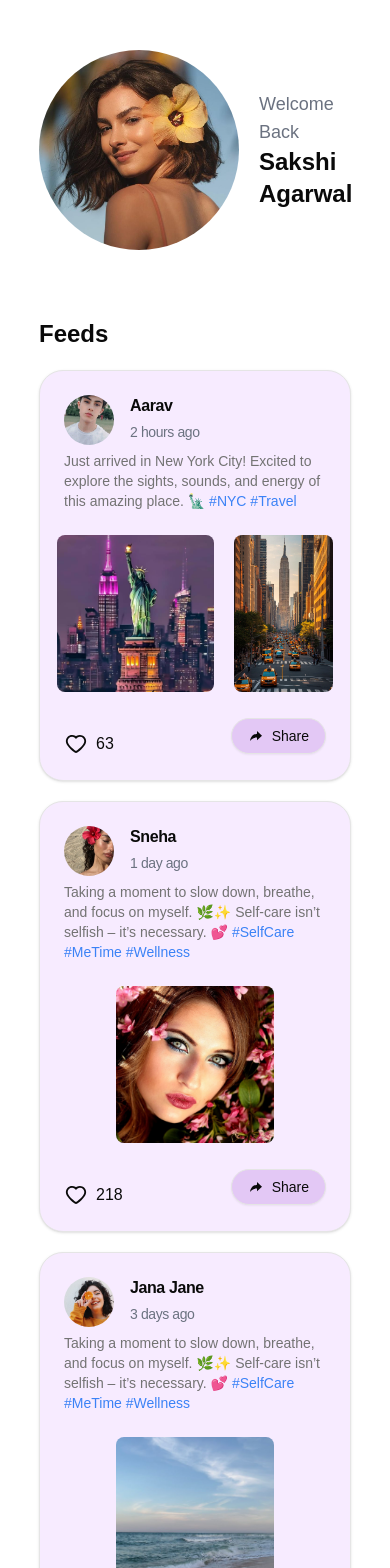
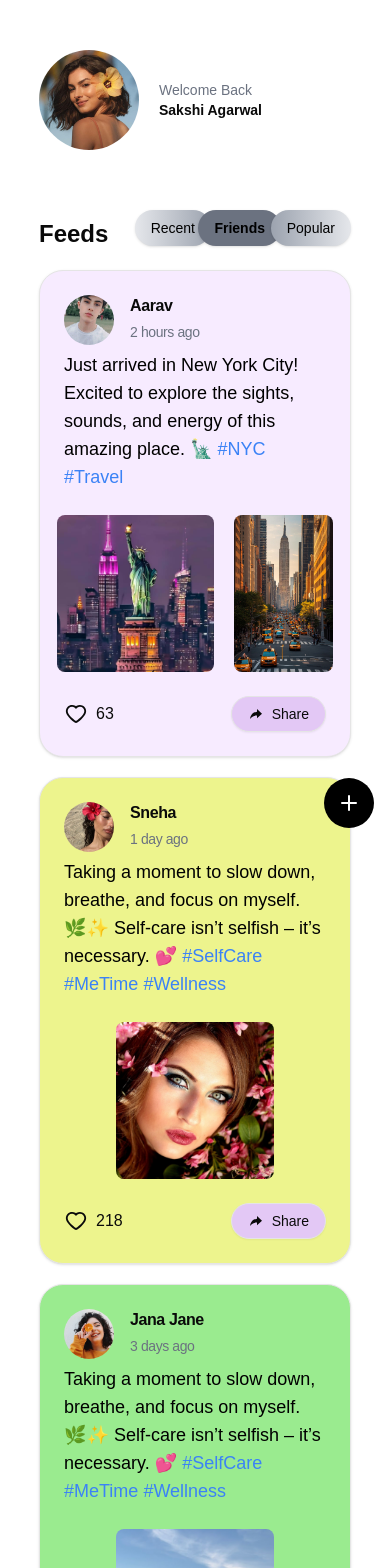
Before and after one commit to Shwetha-KP/Social-Media, a Next.js app: page /feed in a window 390 px wide. Shown: the top 1568 px of the page. Built offline with nearby package versions, Linux system fonts and the light colour scheme.

Commit message:
feat: add userProfile page

```diff
--- a/package.json
+++ b/package.json
@@ -22,6 +22,7 @@
     "react-icons": "^5.4.0",
     "react-router-dom": "^7.0.2",
     "react-share": "^5.1.1",
+    "react-share-social": "^0.1.60",
     "react-spinners": "^0.15.0",
     "tailwind-merge": "^2.5.5",
     "tailwindcss-animate": "^1.0.7"
--- a/src/app/feed/page.tsx
+++ b/src/app/feed/page.tsx
@@ -1,50 +1,19 @@
-"use client";
+"use client"
 import React, { useState } from "react";
-import {
-  Card,
-  CardContent,
-  CardDescription,
-  CardFooter,
-  CardHeader,
-  CardTitle,
-} from "@/components/ui/card";
-import { Copy } from "lucide-react";
-
+import { ShareSocial } from "react-share-social";
+import { Card, CardContent, CardDescription, CardFooter, CardHeader, CardTitle } from "@/components/ui/card";
+import { Plus } from "lucide-react";
 import { Button } from "@/components/ui/button";
-import {
-  Dialog,
-  DialogClose,
-  DialogContent,
-  DialogDescription,
-  DialogFooter,
-  DialogHeader,
-  DialogTitle,
-  DialogTrigger,
-} from "@/components/ui/dialog";
-import { Input } from "@/components/ui/input";
-import { Label } from "@/components/ui/label";
-import {
-  EmailShareButton,
-  FacebookShareButton,
-  InstapaperShareButton,
-  LinkedinShareButton,
-  MailruShareButton,
-  PinterestShareButton,
-  TelegramShareButton,
-  TwitterShareButton,
-  WhatsappShareButton,
-  WorkplaceShareButton,
-} from "react-share";
+import { Dialog, DialogClose, DialogContent, DialogFooter, DialogHeader, DialogTitle, DialogTrigger } from "@/components/ui/dialog";
+import Link from "next/link";
 import Image from "next/image";
-// import { Heart } from "lucide-react";
-import { AiFillHeart } from "react-icons/ai";
-import { AiOutlineHeart } from "react-icons/ai";
+import { AiOutlineHeart, AiFillHeart } from "react-icons/ai";
 import { IoMdShareAlt } from "react-icons/io";
 
 const profileImage = "/assets/profileImage.jpg";
 const aaravProfile = "/assets/aaravProfile.jpg";
+const snehaProfile = "/assets/snehaProfile.jpg";
 const janeProfile = "/assets/image6.jpg";
-const snehaProfile = "/assets/snehaProfile.jpg";
 const robertProfile = "/assets/robertProfile.jpg";
 const riyonaProfile = "/assets/image1.jpg";
 const postImage1 = "/assets/postImage1.jpg";
@@ -60,11 +29,10 @@ const cardData = [
     profile: aaravProfile,
     status: "2 hours ago",
     post: [postImage1, postImage2],
-    description:
-      "Just arrived in New York City! Excited to explore the sights, sounds, and energy of this amazing place. 🗽 #NYC #Travel",
+    description: "Just arrived in New York City! Excited to explore the sights, sounds, and energy of this amazing place. 🗽 #NYC #Travel",
     likes: 63,
-    liked:false,
-
+    liked: false,
+    background:"#F7EBFF"
   },
   {
     id: 2,
@@ -72,10 +40,10 @@ const cardData = [
     profile: snehaProfile,
     status: "1 day ago",
     post: postImage3,
-    description:
-      "Taking a moment to slow down, breathe, and focus on myself. 🌿✨ Self-care isn’t selfish – it’s necessary. 💕 #SelfCare #MeTime #Wellness",
+    description: "Taking a moment to slow down, breathe, and focus on myself. 🌿✨ Self-care isn’t selfish – it’s necessary. 💕 #SelfCare #MeTime #Wellness",
     likes: 218,
-    liked:false,
+    liked: false,
+    background:"#edf48d"
   },
   {
     id: 3,
@@ -83,21 +51,22 @@ const cardData = [
     profile: janeProfile,
     status: "3 days ago",
     post: postImage4,
-    description:
-      "Taking a moment to slow down, breathe, and focus on myself. 🌿✨ Self-care isn’t selfish – it’s necessary. 💕 #SelfCare #MeTime #Wellness",
+    description: "Taking a moment to slow down, breathe, and focus on myself. 🌿✨ Self-care isn’t selfish – it’s necessary. 💕 #SelfCare #MeTime #Wellness",
     likes: 582,
-    liked:false,
+    liked: false,
+    background:"#9aeb8f"
   },
   {
     id: 4,
     name: "Robert Bend",
     profile: robertProfile,
-    status: "12 minnutes ago",
+    status: "12 minutes ago",
     post: postImage5,
-    description:
-      "Taking a moment to slow down, breathe, and focus on myself. 🌿✨ Self-care isn’t selfish – it’s necessary. 💕 #SelfCare #MeTime #Wellness",
+    description: "Taking a moment to slow down, breathe, and focus on myself. 🌿✨ Self-care isn’t selfish – it’s necessary. 💕 #SelfCare #MeTime #Wellness",
     likes: 19,
-    liked:false,
+    liked: false,
+    background:"#d1eaf6"
+
   },
   {
     id: 5,
@@ -105,13 +74,13 @@ const cardData = [
     profile: riyonaProfile,
     status: "5 hours ago",
     post: postImage6,
-    description:
-      "Taking a moment to slow down, breathe, and focus on myself. 🌿✨ Self-care isn’t selfish – it’s necessary. 💕 #SelfCare #MeTime #Wellness",
+    description: "Taking a moment to slow down, breathe, and focus on myself. 🌿✨ Self-care isn’t selfish – it’s necessary. 💕 #SelfCare #MeTime #Wellness",
     likes: 82,
-    liked:false,
+    liked: false,
+    background:"#f6d1f2"
+
   },
 ];
-
 
 const FeedPage = () => {
   const [cards, setCards] = useState(cardData);
@@ -126,46 +95,46 @@ const FeedPage = () => {
     });
     setCards(updatedCards);
   };
+
   return (
-    <section className="w-full flex flex-col justify-center items-center mt-[50px]">
-      <div className="w-[80%] flex flex-col justify-center  gap-y-5">
+    <section className="w-full flex flex-col justify-center items-center mt-[50px] mb-[50px]">
+      <div className="w-[80%] flex flex-col justify-center gap-y-5 relative">
         <div className="w-full flex justify-start items-center gap-x-5">
-          <Image
-            src={profileImage}
-            alt="Profile Image"
-            width={200}
-            height={200}
-            className="rounded-full aspect-square object-cover "
-          />
-          <div className="w-[60%] flex flex-col justify-center ">
-            <p className="text-lg text-gray-500">Welcome Back</p>
-            <p className="text-2xl  font-bold">Sakshi Agarwal</p>
+          <Image src={profileImage} alt="Profile Image" width={200} height={200} className="sm:w-[200px] sm:h-[200px] xs:w-[100px] rounded-full aspect-square object-cover" />
+          <div className="w-[60%] flex flex-col justify-center">
+            <p className="text-lg text-gray-500 xs:text-sm">Welcome Back</p>
+            <Link href="/userProfile" className="text-2xl font-bold cursor-pointer xs:text-sm">
+            Sakshi Agarwal
+
+            </Link>
           </div>
         </div>
+        <div className="w-full grid grid-cols-2 justify-end items-center">
         <h1 className="font-bold text-2xl mt-12">Feeds</h1>
-        {cardData.map((card) => {
+        <div className="w-full flex justify-end relative">
+          <Button className="transform transition-transform duration-300 hover:scale-105 bg-gradient-to-r from-gray-200  to-gray-400  hover:font-bold text-black absolute top-0 right-[140px] rounded-[20px] cursor-pointer">
+            Recent
+          </Button>
+          <Button className="transform transition-transform duration-300 hover:scale-105 bg-gray-500 text-black absolute top-0 right-[70px] rounded-[20px] font-bold cursor-pointer hover:text-white  ">
+            Friends
+          </Button>
+          <Button className="transform transition-transform duration-300 hover:scale-105 bg-gradient-to-r from-gray-400  to-gray-200 hover:font-bold  text-black absolute top-0 right-0 rounded-[20px] cursor-pointer">
+            Popular
+          </Button>
+        </div>
+        </div>
+        {cards.map((card) => {
           return (
-            <Card
-              className="w-full bg-[#F7EBFF] rounded-3xl flex flex-col justify-center"
-              key={card.id}
-            >
+            <Card className="w-full rounded-3xl flex flex-col justify-center" style={{ backgroundColor: card.background }} key={card.id}>
               <CardHeader>
                 <CardTitle className="flex items-center gap-4">
-                  <Image
-                    src={card.profile}
-                    alt={card.name}
-                    width={50}
-                    height={50}
-                    className="rounded-full aspect-square object-cover"
-                  />
+                  <Image src={card.profile} alt={card.name} width={50} height={50} className="rounded-full aspect-square object-cover" />
                   <div>
                     <p>{card.name}</p>
-                    <p className="text-sm text-gray-500 font-light mt-2">
-                      {card.status}
-                    </p>
+                    <p className="text-sm text-gray-500 font-light mt-2">{card.status}</p>
                   </div>
                 </CardTitle>
-                <CardDescription>
+                <CardDescription className="text-black text-lg">
                   {card.description.split(" ").map((word, index) =>
                     word.startsWith("#") ? (
                       <span key={index} className="text-blue-500">
@@ -179,80 +148,43 @@ const FeedPage = () => {
               </CardHeader>
               <CardContent className="grid justify-items-center">
                 <div className="w-full flex justify-center gap-x-5">
-                  <Image
-                    src={Array.isArray(card.post) ? card.post[0] : card.post}
-                    alt={`${card.name}'s post`}
-                    width={50}
-                    height={50}
-                    className="w-[60%] aspect-square object-cover rounded-[30px] xs:rounded-lg"
-                  />
-
+                  <Image src={Array.isArray(card.post) ? card.post[0] : card.post} alt={`${card.name}'s post`} width={50} height={50} className="w-[60%] aspect-square object-cover rounded-[30px] xs:rounded-lg" />
                   {card.id === 1 && card.post[1] && (
-                    <Image
-                      src={card.post[1]}
-                      alt={`${card.name}'s additional post`}
-                      width={50}
-                      height={50}
-                      className="w-[38%] aspect-square object-cover rounded-[30px] xs:rounded-lg"
-                    />
+                    <Image src={card.post[1]} alt={`${card.name}'s additional post`} width={50} height={50} className="w-[38%] aspect-square object-cover rounded-[30px] xs:rounded-lg" />
                   )}
                 </div>
               </CardContent>
 
-              <CardFooter className="flex justify-between">
-              <div className="flex items-center mt-4">
-              {card.liked ? (
-                <AiFillHeart
-                  color="red"
-                  size={24}
-                  className="cursor-pointer"
-                  onClick={() => handleLike(card.id)}
-                />
-              ) : (
-                <AiOutlineHeart
-                  size={24}
-                  className="cursor-pointer"
-                  onClick={() => handleLike(card.id)}
-                />
-              )}
-              <p className="ml-2">{card.likes}</p>
-            </div>
+              <CardFooter className="flex justify-between items-center">
+                <div className="flex items-center ">
+                  {card.liked ? (
+                    <AiFillHeart color="red" size={24} className="cursor-pointer" onClick={() => handleLike(card.id)} />
+                  ) : (
+                    <AiOutlineHeart size={24} className="cursor-pointer" onClick={() => handleLike(card.id)} />
+                  )}
+                  <p className="ml-2">{card.likes}</p>
+                </div>
                 <Dialog>
                   <DialogTrigger asChild>
-                    <Button
-                      variant="outline"
-                      className="rounded-[30px] bg-[#e3c8f5] "
-                    >
+                    <Button variant="outline" className="rounded-[30px] bg-[#e3c8f5] ">
                       <IoMdShareAlt size={36} />
                       <p>Share</p>
                     </Button>
                   </DialogTrigger>
-                  <DialogContent className="sm:max-w-md">
+                  <DialogContent className="sm:max-w-md xs:w-[80%] flex flex-col justify-center">
                     <DialogHeader>
                       <DialogTitle>Share post</DialogTitle>
-                      <DialogDescription>Page link</DialogDescription>
+                      <ShareSocial
+                        url={`https://www.thealteroffice.com/post/${card.id}`}
+                        socialTypes={["facebook", "twitter", "whatsapp", "reddit", "email", "telegram"]}
+                        style={{ backgroundColor: 'white' }}
+                      />
+
                     </DialogHeader>
-                    <div className="flex items-center space-x-2">
-                      <div className="grid flex-1 gap-2">
-                        <Label htmlFor="link" className="sr-only">
-                          Link
-                        </Label>
-                        <Input
-                          id="link"
-                          defaultValue="https://ui.shadcn.com/docs/installation"
-                          readOnly
-                        />
-                      </div>
-                      <Button type="submit" size="sm" className="px-3">
-                        <span className="sr-only">Copy</span>
-                        <Copy />
-                      </Button>
-                    </div>
+
                     <DialogFooter className="sm:justify-start">
                       <DialogClose asChild>
-                        <Button type="button" variant="secondary">
-                          Close
-                        </Button>
+                        <Button type="button" variant="secondary">Close</Button>
                       </DialogClose>
                     </DialogFooter>
                   </DialogContent>
@@ -261,6 +193,10 @@ const FeedPage = () => {
             </Card>
           );
         })}
+    <div className="w-[50px] rounded-full bg-black grid justify-center items-center h-[50px]  bottom-4 right-4 fixed z-10">
+    <Plus color="#ffffff" className="text-[24px] cursor-pointer" />
+
+    </div>
       </div>
     </section>
   );
--- /dev/null
+++ b/src/app/userProfile/page.tsx
@@ -0,0 +1,50 @@
+import React from "react";
+import Link from "next/link";
+import Image from "next/image";
+import { Button } from "@/components/ui/button";
+const profileImage = "/assets/profileImage.jpg";
+const coverImage = "/assets/coverImage.jpg";
+
+const UserProfile = () => {
+  return (
+    <section className=" dark:bg-gray-800   flex flex-wrap items-center  justify-center  ">
+      <div className=" w-full  bg-white  transform   duration-200 easy-in-out">
+        <div className=" w-full sm:h-[300px] xs:h-[200px] overflow-hidden lg:rounded-b-[60px] xs:rounded-b-[40px] sm:rounded-b-[30px]">
+          <Image
+            className="w-full h-full object-cover object-center "
+            src={coverImage}
+            alt="cover image"
+            width={50}
+            height={50}
+          />
+        </div>
+        <div className="flex justify-start px-5  -mt-14">
+          <div>
+            <Image
+              className="h-36 w-36 bg-white p-2 rounded-full object-cover"
+              src={profileImage}
+              alt="cover image"
+              width={50}
+              height={50}
+            />
+          </div>
+          <div className="flex flex-col justify-end sm:mb-4 xs:mb-6">
+            <Button className="bg-transparent border-[2px] border-black rounded-[30px] text-black xl:w-[440px] hover:text-white">
+              Edit Profile
+            </Button>
+          </div>
+        </div>
+      </div>
+
+      <div className="sm:w-[95%] container">
+        <h2 className="text-3xl font-bold tracking-widest">Sakshi Agarwal</h2>
+        <p className="text-lg">
+          Just someone who loves designing, sketching, and finding beauty in the
+          little things 💕
+        </p>
+      </div>
+    </section>
+  );
+};
+
+export default UserProfile;
```
Also changed, not shown: src/app/login/login.tsx (+8 -8 lines), public/assets/coverImage.jpg (added), 1 other file (tests, documents, lock files or other folders).
